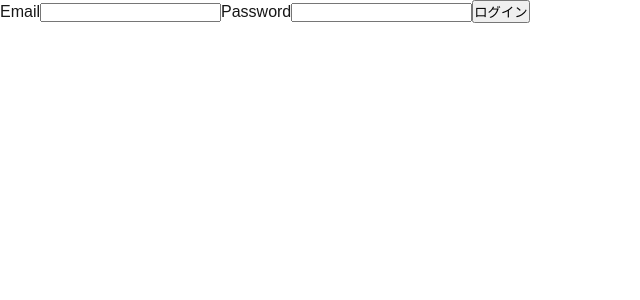
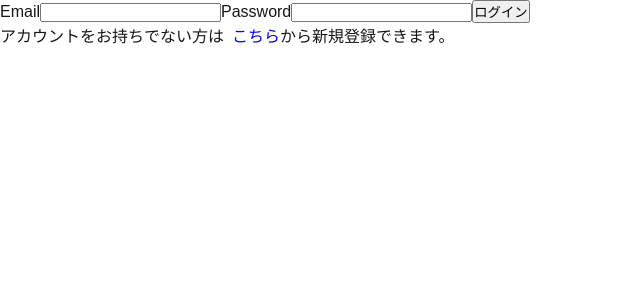
Before and after one commit to Chayney/sample-todo, a Next.js app: page /auth/signin in a window 1280 px wide. Shown: the top 300 px of the page, without its empty margins (0-640 px from the left). Built offline with nearby package versions, Linux system fonts and the light colour scheme.

Commit message:
ログインページの修正

```diff
--- a/pages/auth/signin.tsx
+++ b/pages/auth/signin.tsx
@@ -1,6 +1,7 @@
 import { getCsrfToken, signIn } from "next-auth/react";
 import { GetServerSideProps } from "next";
 import { useState } from "react";
+import Link from "next/link";
 
 type SignInProps = { csrfToken: string | null };
 
@@ -38,6 +39,13 @@ export default function SignIn({ csrfToken }: SignInProps) {
                 <input name="password" type="password" required />
                 <button type="submit">ログイン</button>
             </form>
+            <p>
+                アカウントをお持ちでない方は
+                <Link href="/auth/signin">
+                    <span style={{ marginLeft: "0.5em", color: "blue" }}>こちら</span>
+                </Link>
+                から新規登録できます。
+            </p>
             {error && <p style={{ color: "red" }}>{error}</p>}
         </>
     );
```
